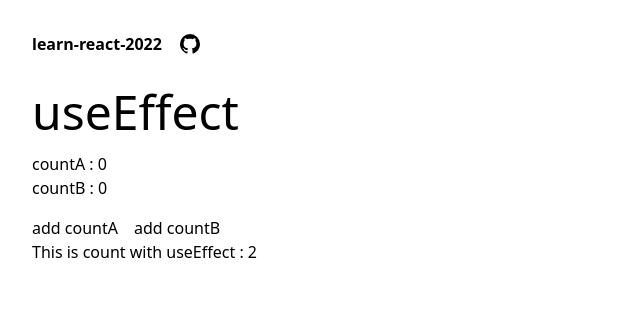
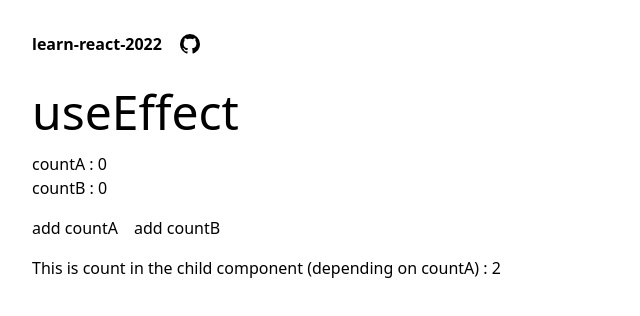
Before and after one commit to ykob/learn-react-2022, a React (Create React App) app: page /use-effect in a window 1280 px wide. Shown: the top 316 px of the page, without its empty margins (0-640 px from the left). Built offline with nearby package versions, Linux system fonts and the light colour scheme.

Commit message:
chore the use-effect page.

```diff
--- a/src/views/use-effect/EffectCounter.tsx
+++ b/src/views/use-effect/EffectCounter.tsx
@@ -14,7 +14,7 @@ export const EffectCounter: React.FC<Props> = memo((props) => {
 
   return (
     <div>
-      <div>This is count with useEffect : {count}</div>
+      <div>This is count in the child component (depending on countA) : {count}</div>
     </div>
   )
 })
--- a/src/views/use-effect/index.tsx
+++ b/src/views/use-effect/index.tsx
@@ -12,7 +12,7 @@ export function UseEffect() {
         <div>countA : {countA}</div>
         <div>countB : {countB}</div>
       </div>
-      <div className="flex gap-4">
+      <div className="flex gap-4 mb-4">
         <button onClick={() => setCountA(countA + 1)}>add countA</button>
         <button onClick={() => setCountB(countB + 1)}>add countB</button>
       </div>
```
